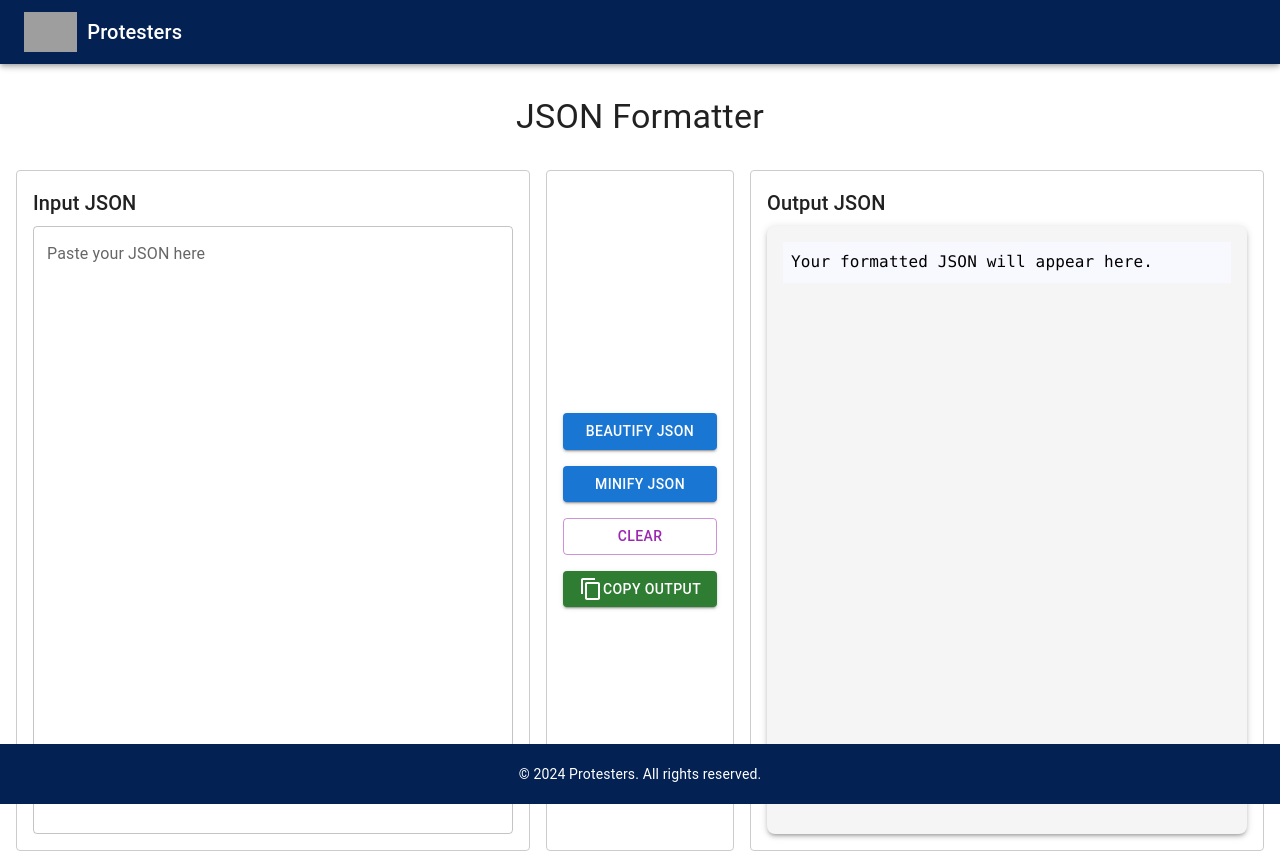
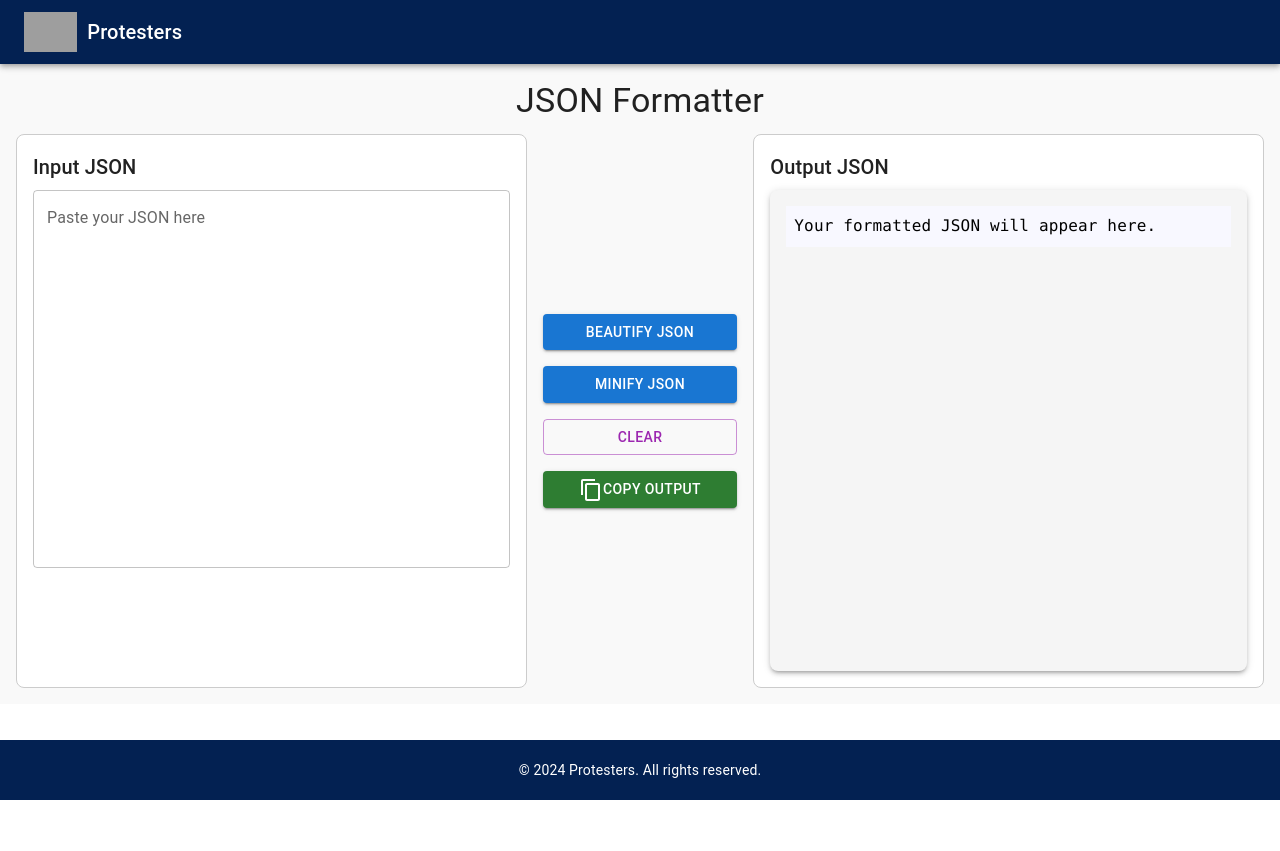
Before and after one commit to Mohit-Chaudhari/protesters, a React (Create React App) app: page /json-minifier in a window 1280 px wide. After the commit the page ends 800 px from the top, so only its background shows below. Built offline with nearby package versions, Linux system fonts and the light colour scheme; grey boxes are pictures that could not be loaded.

Commit message:
Json formatter layout reformating

```diff
--- a/src/components/JsonTools/JsonFormatterUI.jsx
+++ b/src/components/JsonTools/JsonFormatterUI.jsx
@@ -5,6 +5,7 @@ import {
   Button,
   Typography,
   Paper,
+  Grid,
 } from "@mui/material";
 import ContentCopyIcon from "@mui/icons-material/ContentCopy";
 import CheckIcon from "@mui/icons-material/Check";
@@ -20,7 +21,7 @@ const JsonFormatterUI = () => {
   const handleBeautifyJson = () => {
     try {
       const parsedJson = JSON.parse(inputJson);
-      const beautifiedJson = JSON.stringify(parsedJson, null, 4); // Beautify JSON
+      const beautifiedJson = JSON.stringify(parsedJson, null, 4);
       setOutputJson(beautifiedJson);
       setError("");
     } catch (err) {
@@ -32,7 +33,7 @@ const JsonFormatterUI = () => {
   const handleMinifyJson = () => {
     try {
       const parsedJson = JSON.parse(inputJson);
-      const minifiedJson = JSON.stringify(parsedJson); // Minify JSON
+      const minifiedJson = JSON.stringify(parsedJson);
       setOutputJson(minifiedJson);
       setError("");
     } catch (err) {
@@ -50,7 +51,7 @@ const JsonFormatterUI = () => {
   const handleCopyToClipboard = () => {
     navigator.clipboard.writeText(outputJson).then(() => {
       setCopied(true);
-      setTimeout(() => setCopied(false), 1000); // Revert to copy icon after 1 second
+      setTimeout(() => setCopied(false), 1000);
     });
   };
 
@@ -59,43 +60,27 @@ const JsonFormatterUI = () => {
       sx={{
         display: "flex",
         flexDirection: "column",
-        height: "85vh",
-        backgroundColor: "#fff",
+        minHeight: "80vh",
         padding: 2,
+        backgroundColor: "#f9f9f9",
       }}
     >
-      {/* Header Section */}
+      <Typography variant="h4" align="center" gutterBottom>
+        JSON Formatter
+      </Typography>
+
+      <Grid container spacing={2} sx={{ flex: 1 }}>
+        {/* Input Section */}
+        <Grid item xs={12} md={5}>
           <Box
             sx={{
-          padding: 2,
-          marginBottom: 2,
-        }}
-      >
-        <Typography variant="h4" align="center">
-          JSON Formatter
-        </Typography>
-      </Box>
-
-      {/* Input and Output Section */}
-      <Box
-        sx={{
-          flex: 1,
-          display: "flex",
-          flexDirection: "row",
-          gap: 2,
-        }}
-      >
-        {/* Input Section */}
-        <Box
-          sx={{
-            flex: 1,
               display: "flex",
               flexDirection: "column",
+              height: "100%",
               padding: 2,
+              border: "1px solid #ccc",
+              borderRadius: "8px",
               backgroundColor: "#fff",
-            border: "1px solid #ccc",
-            borderRadius: "4px",
-            overflowY: "auto",
             }}
           >
             <Typography variant="h6" gutterBottom>
@@ -105,26 +90,26 @@ const JsonFormatterUI = () => {
               label="Paste your JSON here"
               multiline
               fullWidth
-            rows={25}
+              rows={15}
               value={inputJson}
               onChange={(e) => setInputJson(e.target.value)}
               error={Boolean(error)}
               helperText={error}
+              sx={{ flex: 1 }}
             />
           </Box>
+        </Grid>
 
         {/* Buttons Section */}
-        <Box
+        <Grid
+          item
+          xs={12}
+          md={2}
           sx={{
             display: "flex",
             flexDirection: "column",
             justifyContent: "center",
-            alignItems: "center",
             gap: 2,
-            padding: 2,
-            border: "1px solid #ccc",
-            borderRadius: "4px",
-            backgroundColor: "#ffffff",
           }}
         >
           <Button
@@ -145,7 +130,12 @@ const JsonFormatterUI = () => {
             Minify JSON
           </Button>
 
-          <Button variant="outlined" color="secondary" onClick={handleClear} fullWidth>
+          <Button
+            variant="outlined"
+            color="secondary"
+            onClick={handleClear}
+            fullWidth
+          >
             Clear
           </Button>
 
@@ -157,18 +147,19 @@ const JsonFormatterUI = () => {
           >
             {copied ? <CheckIcon /> : <ContentCopyIcon />} Copy Output
           </Button>
-        </Box>
+        </Grid>
 
         {/* Output Section */}
+        <Grid item xs={12} md={5}>
           <Box
             sx={{
-            flex: 1,
               display: "flex",
               flexDirection: "column",
+              height: "100%",
               padding: 2,
               border: "1px solid #ccc",
-            borderRadius: "4px",
-            overflowY: "auto",
+              borderRadius: "8px",
+              backgroundColor: "#fff",
             }}
           >
             <Typography variant="h6" gutterBottom>
@@ -180,8 +171,8 @@ const JsonFormatterUI = () => {
                 padding: 2,
                 backgroundColor: "#f5f5f5",
                 flex: 1,
+                borderRadius: 2,
                 overflowY: "auto",
-              borderRadius: 2,
               }}
             >
               <SyntaxHighlighter
@@ -198,7 +189,8 @@ const JsonFormatterUI = () => {
               </SyntaxHighlighter>
             </Paper>
           </Box>
-      </Box>
+        </Grid>
+      </Grid>
     </Box>
   );
 };
```
Lines whose indentation alone changed are shown as unchanged.
